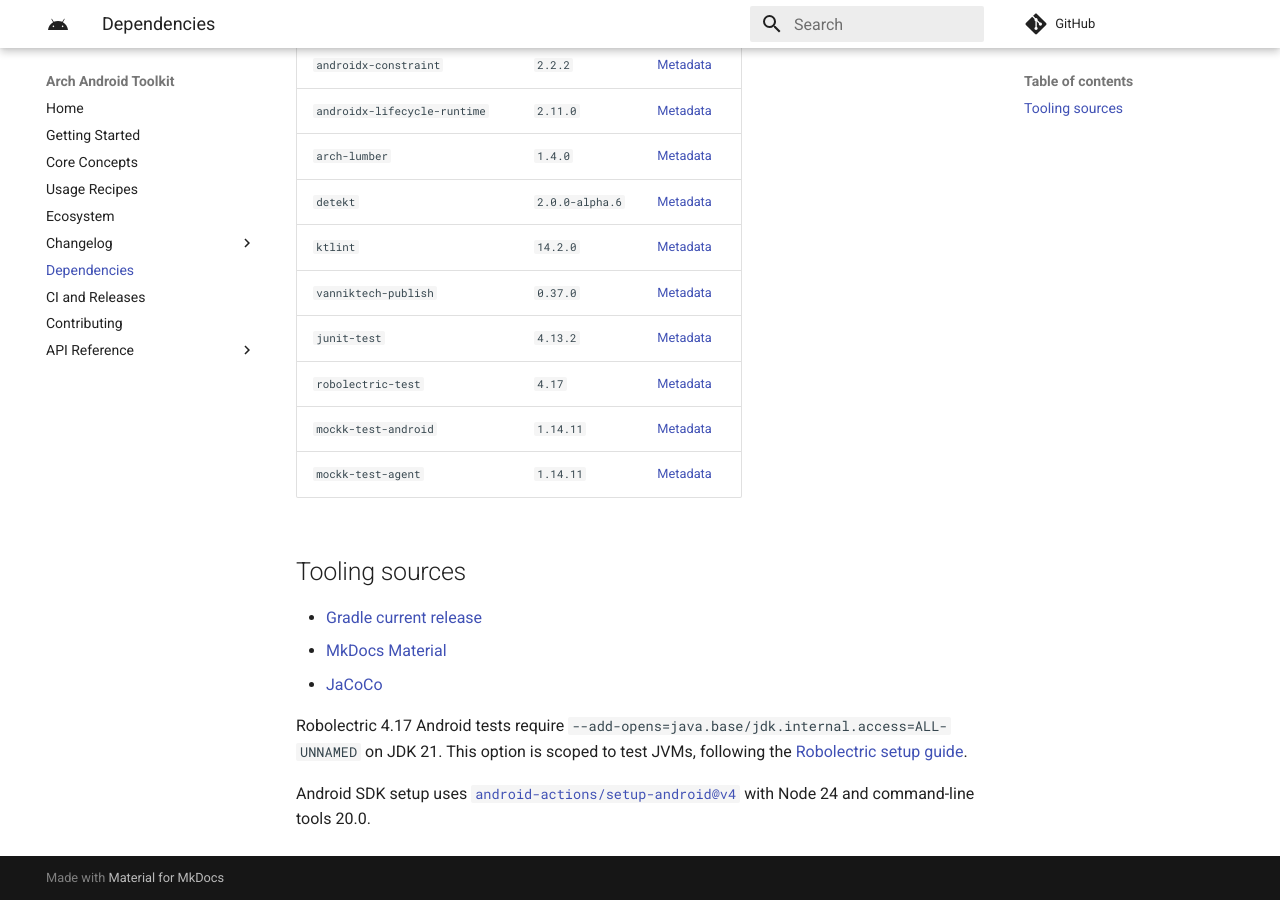
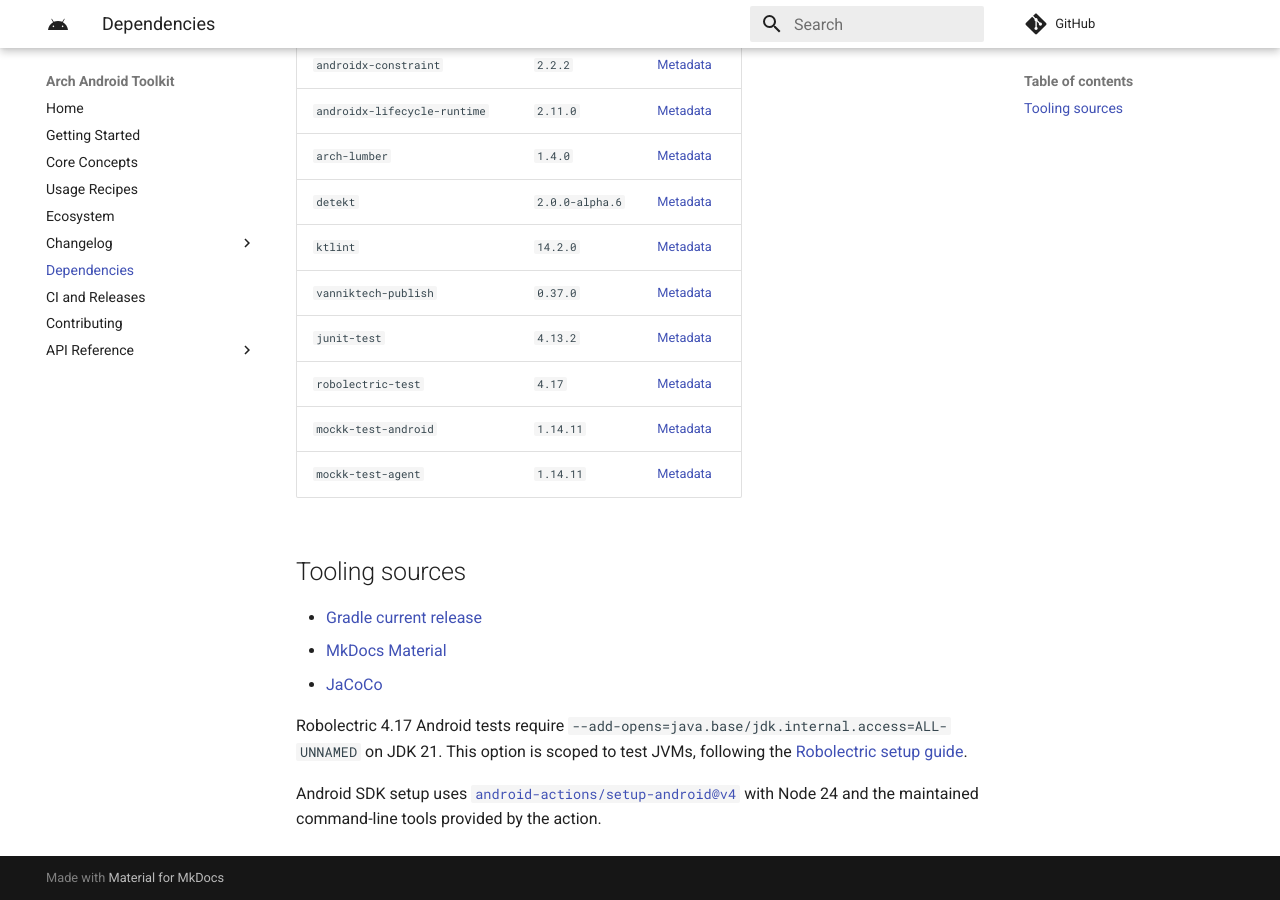
Before and after one commit to matheus-corregiari/arch-android, an MkDocs documentation site: the page built from docs/dependencies.md, in a window 1280 px wide and 900 px high, scrolled down 914 px. Built offline with MkDocs 1.6.1 and Material for MkDocs 9.7.7, drawn with Linux system fonts in a browser that asks for light colours; comment, search, counter and statistics services are not loaded.

Commit message:
docs: describe Android tools provided by the maintained action

```diff
--- a/docs/dependencies.md
+++ b/docs/dependencies.md
@@ -42,5 +42,5 @@
 on JDK 21. This option is scoped to test JVMs, following the
 [Robolectric setup guide](https://robolectric.org/getting-started/).
 
-Android SDK setup uses [`android-actions/setup-android@v4`](https://github.com/android-actions/setup-android/releases/tag/v4.0.1)
-with Node 24 and command-line tools 20.0.
+Android SDK setup uses [`android-actions/setup-android@v4`](https://github.com/android-actions/setup-android/tree/v4)
+with Node 24 and the maintained command-line tools provided by the action.
```
Also changed, not shown: docs/changelog/1.3.2.md (+1 -1 lines).
